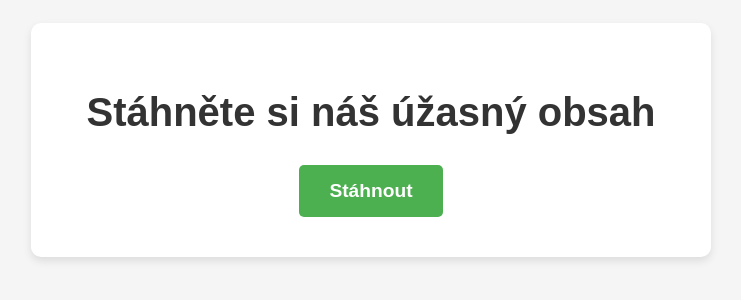
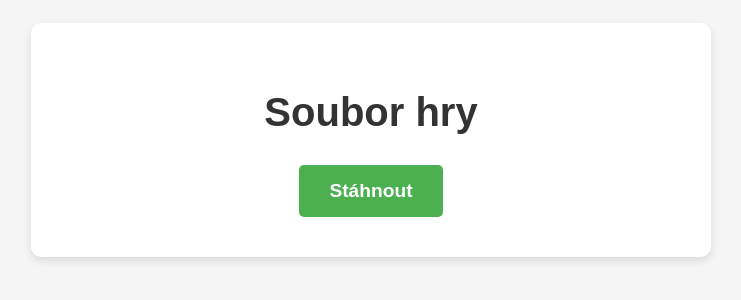
Before and after one commit to Kotakovec/Kotak, a plain HTML site: page pages/38283hfudendjejdn2jdh2j/index.html in a window 1280 px wide. Shown: the part 260-560 px from the top of the page, without its empty margins (269-1010 px from the left). Drawn offline with Linux system fonts and the light colour scheme.

Commit message:
Update index.html

```diff
--- a/pages/38283hfudendjejdn2jdh2j/index.html
+++ b/pages/38283hfudendjejdn2jdh2j/index.html
@@ -51,7 +51,7 @@
 </head>
 <body>
     <div class="container">
-        <h1>Stáhněte si náš úžasný obsah</h1>
+        <h1>Soubor hry</h1>
         <button class="download-btn" onclick="downloadFile()">Stáhnout</button>
     </div>
 
```
